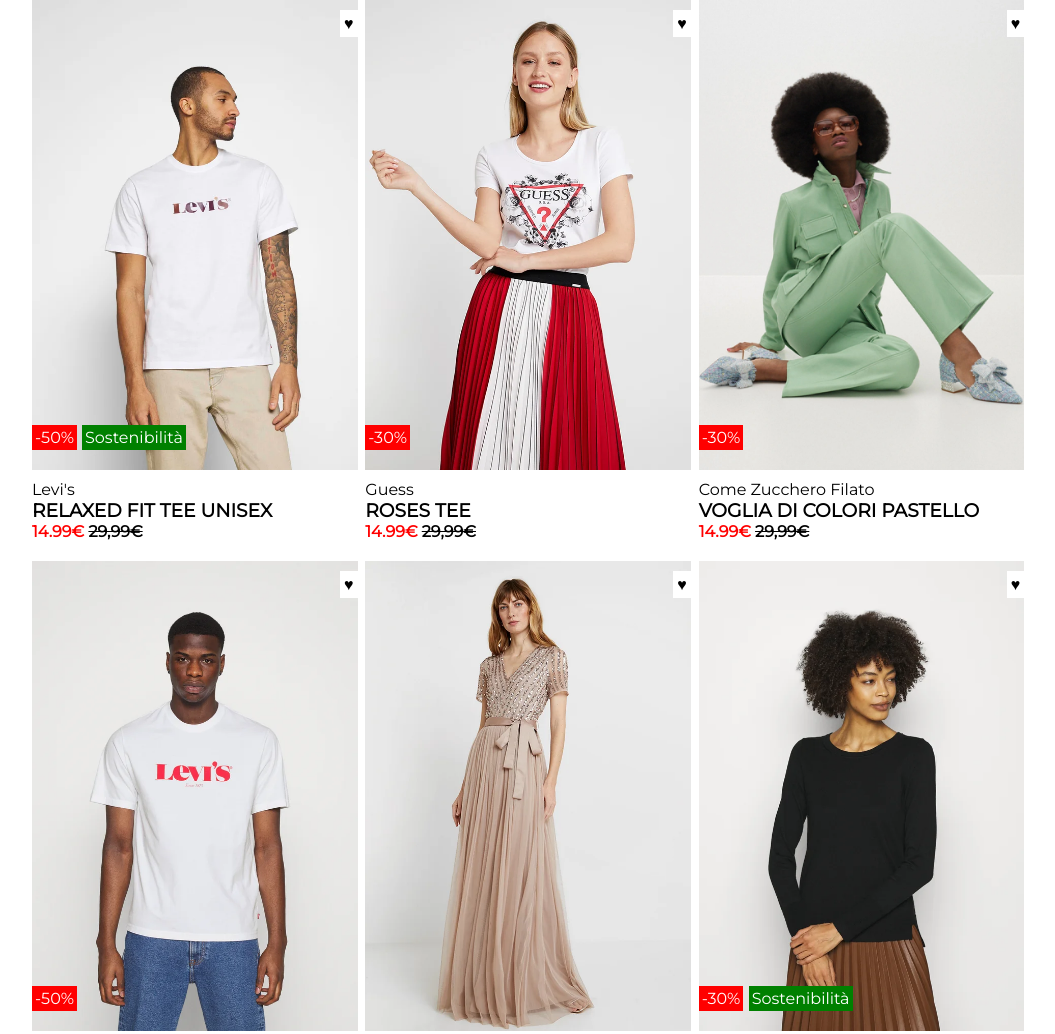
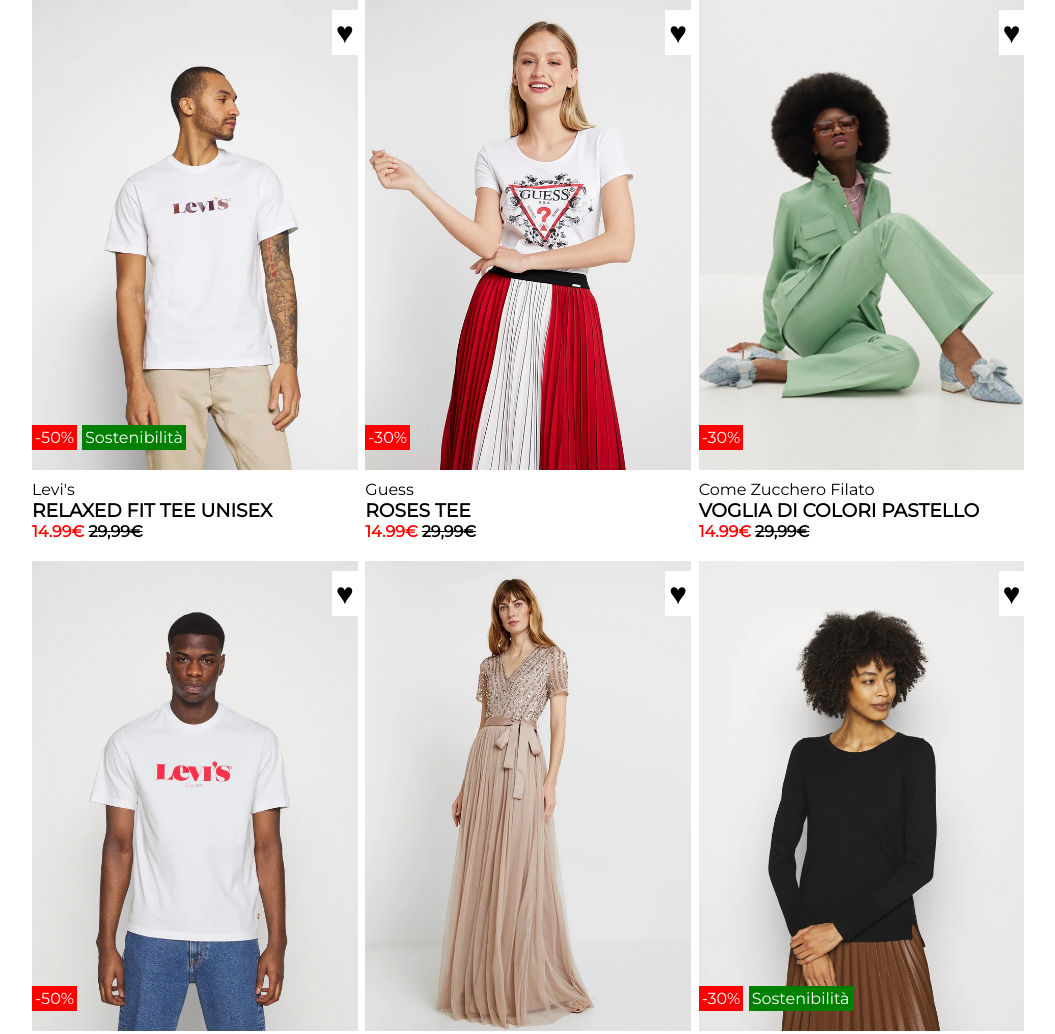
Before and after one commit to Ferlo94/html-css-boolando, a plain HTML site: page index.html in a window 1280 px wide. Shown: the top 1034 px of the page, without its empty margins (112-1167 px from the left). Drawn offline with Linux system fonts and the light colour scheme.

Commit message:
Dimensioni finali cuoricini

```diff
--- a/CSS/style.css
+++ b/CSS/style.css
@@ -57,8 +57,9 @@ body {
     background-color: white;
     position: absolute;
     color: black;
+    font-size: 30px;
     top: 10px;
-    left: 308px;
+    left: 300px;
     padding: 4px;
 }
 
```
